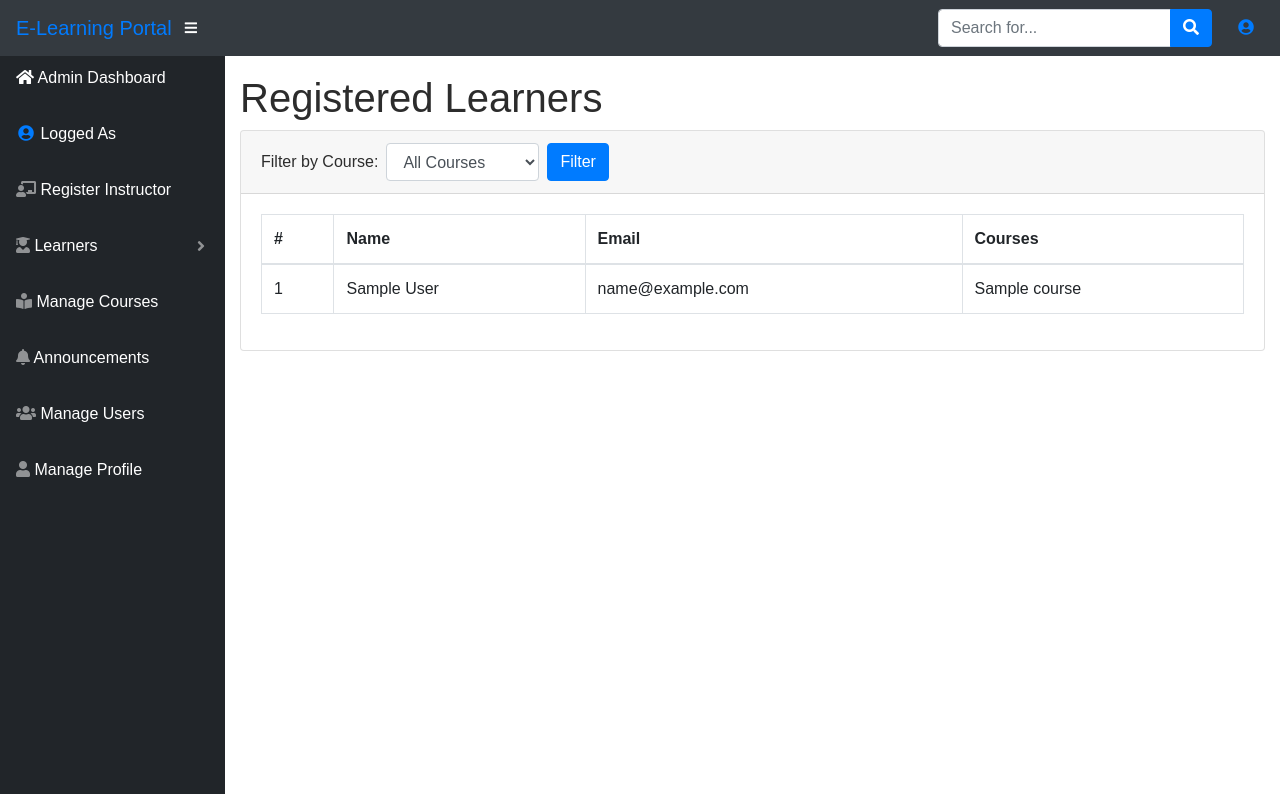
After one commit to Boolerz/Django-E-leaning-MS, a Django app: page /learners/ in a window 1280 px wide. The commit adds this page. Run offline with Django 3.2, Linux system fonts and the light colour scheme; tables that the repository leaves empty hold one stand-in row (values such as "Sample post"); style sheets or scripts are compiled from the project's sources; some libraries are stand-ins or nearby versions.

Commit message:
updating on Leaners listing and filtering

```diff
--- a/elearn/models.py
+++ b/elearn/models.py
@@ -3,8 +3,6 @@ from django.db import models
 from django.utils.html import escape, mark_safe
 from django.contrib.auth import get_user_model
 from embed_video.fields import EmbedVideoField
-
-
 
 class User(AbstractUser):
     is_learner = models.BooleanField(default=False)
@@ -12,10 +10,9 @@ class User(AbstractUser):
     is_admin = models.BooleanField(default=False)
 
 
-
 class Profile(models.Model):
     user = models.OneToOneField(User, on_delete=models.CASCADE)
-    avatar = models.ImageField(upload_to = '', default = 'no-img.jpg', blank=True)
+    avatar = models.ImageField(upload_to='', default='no-img.jpg', blank=True)
     first_name = models.CharField(max_length=255, default='')
     last_name = models.CharField(max_length=255, default='')
     email = models.EmailField(default='none@email.com')
@@ -32,12 +29,10 @@ class Profile(models.Model):
         return self.user.username
 
 
-
 class Announcement(models.Model):
     user = models.ForeignKey(User, on_delete=models.CASCADE)
     content = models.TextField()
     posted_at = models.DateTimeField(auto_now=True, null=True)
-
 
     def __str__(self):
         return str(self.content)
@@ -53,8 +48,9 @@ class Course(models.Model):
     def get_html_badge(self):
         name = escape(self.name)
         color = escape(self.color)
-        html = '<span class="badge badge-primary" style="background-color: %s">%s</span>' % (color, name)
+        html = f'<span class="badge badge-primary" style="background-color: {color}">{name}</span>'
         return mark_safe(html)
+
 
 class Tutorial(models.Model):
     title = models.CharField(max_length=50)
@@ -73,7 +69,6 @@ class Notes(models.Model):
     course = models.ForeignKey(Course, on_delete=models.CASCADE)
     user = models.ForeignKey(User, on_delete=models.CASCADE)
 
-
     def __str__(self):
         return self.title
 
@@ -81,7 +76,6 @@ class Notes(models.Model):
         self.file.delete()
         self.cover.delete()
         super().delete(*args, **kwargs)
-
 
 
 class Quiz(models.Model):
@@ -114,17 +108,16 @@ class Learner(models.Model):
     user = models.OneToOneField(User, on_delete=models.CASCADE, primary_key=True)
     quizzes = models.ManyToManyField(Quiz, through='TakenQuiz')
     interests = models.ManyToManyField(Course, related_name='interested_learners')
+    course = models.ForeignKey(Course, on_delete=models.SET_NULL, null=True, blank=True, related_name='learners')
 
     def get_unanswered_questions(self, quiz):
-        answered_questions = self.quiz_answers \
-            .filter(answer__question__quiz=quiz) \
-            .values_list('answer__question__pk', flat=True)
+        answered_questions = self.quiz_answers.filter(answer__question__quiz=quiz).values_list(
+            'answer__question__pk', flat=True)
         questions = quiz.questions.exclude(pk__in=answered_questions).order_by('text')
         return questions
 
     def __str__(self):
         return self.user.username
-
 
 
 class Instructor(models.Model):
@@ -139,7 +132,25 @@ class TakenQuiz(models.Model):
     date = models.DateTimeField(auto_now_add=True)
 
 
-
 class LearnerAnswer(models.Model):
     student = models.ForeignKey(Learner, on_delete=models.CASCADE, related_name='quiz_answers')
     answer = models.ForeignKey(Answer, on_delete=models.CASCADE, related_name='+')
+
+class Lesson(models.Model):
+    course = models.ForeignKey(Course, on_delete=models.CASCADE)
+    day_of_week = models.CharField(max_length=10, choices=[
+        ('Monday', 'Monday'),
+        ('Tuesday', 'Tuesday'),
+        ('Wednesday', 'Wednesday'),
+        ('Thursday', 'Thursday'),
+        ('Friday', 'Friday'),
+        ('Saturday', 'Saturday'),
+        ('Sunday', 'Sunday'),
+    ])
+    start_time = models.TimeField()
+    end_time = models.TimeField()
+    google_meet_link = models.URLField(max_length=200, blank=True, null=True)
+    instructor = models.ForeignKey(Instructor, on_delete=models.SET_NULL, null=True)
+
+    def __str__(self):
+        return f"{self.course.name} - {self.day_of_week} {self.start_time}"
--- a/elearn/templates/dashboard/admin/base.html
+++ b/elearn/templates/dashboard/admin/base.html
@@ -82,27 +82,29 @@
             <span style="color: white">Register Instructor</span>
         </a>
     </li>
-     <li class="nav-item">
-        <a class="nav-link" href="{% url 'addlearner' %}">
+    <li class="nav-item dropdown">
+        <a class="nav-link dropdown-toggle" href="#" id="learnerDropdown" role="button" data-toggle="dropdown" aria-haspopup="true" aria-expanded="false">
             <i class="fas fa-user-graduate"></i>
-            <span style="color: white">Register Learner</span>
+            <span style="color: white">Learners</span>
         </a>
+        <div class="dropdown-menu dropdown-menu-right" aria-labelledby="learnerDropdown">
+            <a class="dropdown-item" href="{% url 'learners_list' %}">View Learners</a>
+            <div class="dropdown-divider"></div>
+            <a class="dropdown-item" href="{% url 'addlearner' %}">Add New Learner</a>
+        </div>
     </li>
     <li class="nav-item">
         <a class="nav-link" href="{% url 'course' %}">
             <i class="fas fa-book-reader"></i>
-            <span style="color: white">Register Course</span>
+            <span style="color: white">Manage Courses</span>
         </a>
     </li>
-
-
     <li class="nav-item dropdown no-arrow">
-                            <a class="nav-link dropdown-toggle" data-toggle="dropdown" aria-haspopup="true" aria-expanded="false" href="">
+        <a class="nav-link dropdown-toggle" href="#" id="announcementDropdown" role="button" data-toggle="dropdown" aria-haspopup="true" aria-expanded="false">
             <i class="fas fa-bell"></i>
-
             <span style="color: white">Announcements</span>
         </a>
-            <div class="dropdown-menu dropdown-menu-right" aria-labelledby="userDropdown">
+        <div class="dropdown-menu dropdown-menu-right" aria-labelledby="announcementDropdown">
             <a class="dropdown-item" href="{% url 'apost' %}">Post Announcements</a>
             <div class="dropdown-divider"></div>
             <a class="dropdown-item" href="{% url 'alpost' %}">List Announcements</a>
@@ -116,7 +118,7 @@
     <li class="nav-item">
         <a class="nav-link" href="{% url 'aluser' %}">
             <i class="fas fa-users"></i>
-            <span style="color: white">Manager Users</span>
+            <span style="color: white">Manage Users</span>
         </a>
     </li>
 
--- /dev/null
+++ b/elearn/templates/dashboard/admin/learners_list.html
@@ -0,0 +1,53 @@
+{% extends 'dashboard/admin/base.html' %}
+
+{% block body %}
+<div class="container-fluid">
+    <h1 class="mt-4">Registered Learners</h1>
+    <div class="card mb-4">
+        <div class="card-header">
+            <form method="get" class="form-inline">
+                <label for="course" class="mr-2">Filter by Course:</label>
+                <select name="course" id="course" class="form-control mr-2">
+                    <option value="">All Courses</option>
+                    {% for course in courses %}
+                        <option value="{{ course.id }}" {% if course.id|stringformat:"s" == selected_course %}selected{% endif %}>
+                            {{ course.name }}
+                        </option>
+                    {% endfor %}
+                </select>
+                <button type="submit" class="btn btn-primary">Filter</button>
+            </form>
+        </div>
+        <div class="card-body">
+            {% if learners %}
+                <table class="table table-bordered">
+                    <thead>
+                        <tr>
+                            <th>#</th>
+                            <th>Name</th>
+                            <th>Email</th>
+                            <th>Courses</th>
+                        </tr>
+                    </thead>
+                    <tbody>
+                        {% for learner in learners %}
+                            <tr>
+                                <td>{{ forloop.counter }}</td>
+                                <td>{{ learner.user.get_full_name }}</td>
+                                <td>{{ learner.user.email }}</td>
+                                <td>
+                                    {% for course in learner.interests.all %}
+                                        {{ course.name }}{% if not forloop.last %}, {% endif %}
+                                    {% endfor %}
+                                </td>
+                            </tr>
+                        {% endfor %}
+                    </tbody>
+                </table>
+            {% else %}
+                <p>No learners registered yet.</p>
+            {% endif %}
+        </div>
+    </div>
+</div>
+{% endblock %}
--- a/elearn/urls.py
+++ b/elearn/urls.py
@@ -1,7 +1,7 @@
 from django.urls import path, include
 from . import views
 from django.contrib.auth import views as auth_views
-
+from .views import learners_list
 
 
 urlpatterns = [
@@ -15,6 +15,7 @@ path('lsign/', views.LearnerSignUpView.as_view(), name='lsign'),
 path('login_form/', views.login_form, name='login_form'),
 path('login/', views.loginView, name='login'),
 path('logout/', views.logoutView, name='logout'),
+path('learners/', learners_list, name='learners_list'),
 
 
 # Admin URLs
--- a/elearn/views.py
+++ b/elearn/views.py
@@ -42,6 +42,8 @@ from django.contrib.auth.forms import (AuthenticationForm, UserCreationForm,
 
 from django.contrib.auth import update_session_auth_hash
 from .models import Course
+from .models import Learner, Course
+
 
 
 from bootstrap_modal_forms.generic import (
@@ -138,7 +140,21 @@ class AdminLearner(CreateView):
         messages.success(self.request, 'Learner Was Added Successfully')
         return redirect('addlearner')
 
+def learners_list(request):
+    courses = Course.objects.all()  # Fetch all courses
+    selected_course = request.GET.get('course')  # Get course filter from request
+    learners = Learner.objects.all()  # Fetch all learners
 
+    # Filter learners if a course is selected
+    if selected_course:
+        learners = learners.filter(interests__id=selected_course)
+
+    context = {
+        'learners': learners,
+        'courses': courses,
+        'selected_course': selected_course
+    }
+    return render(request, 'dashboard/admin/learners_list.html', context)
 
 def course(request):
     if request.method == 'POST':
```
Also changed, not shown: elearn/templates/dashboard/learner/create_profile.html (+34 -38 lines), elearn/migrations/0019_learner_course.py (added). Lines whose indentation alone changed are shown as unchanged.
